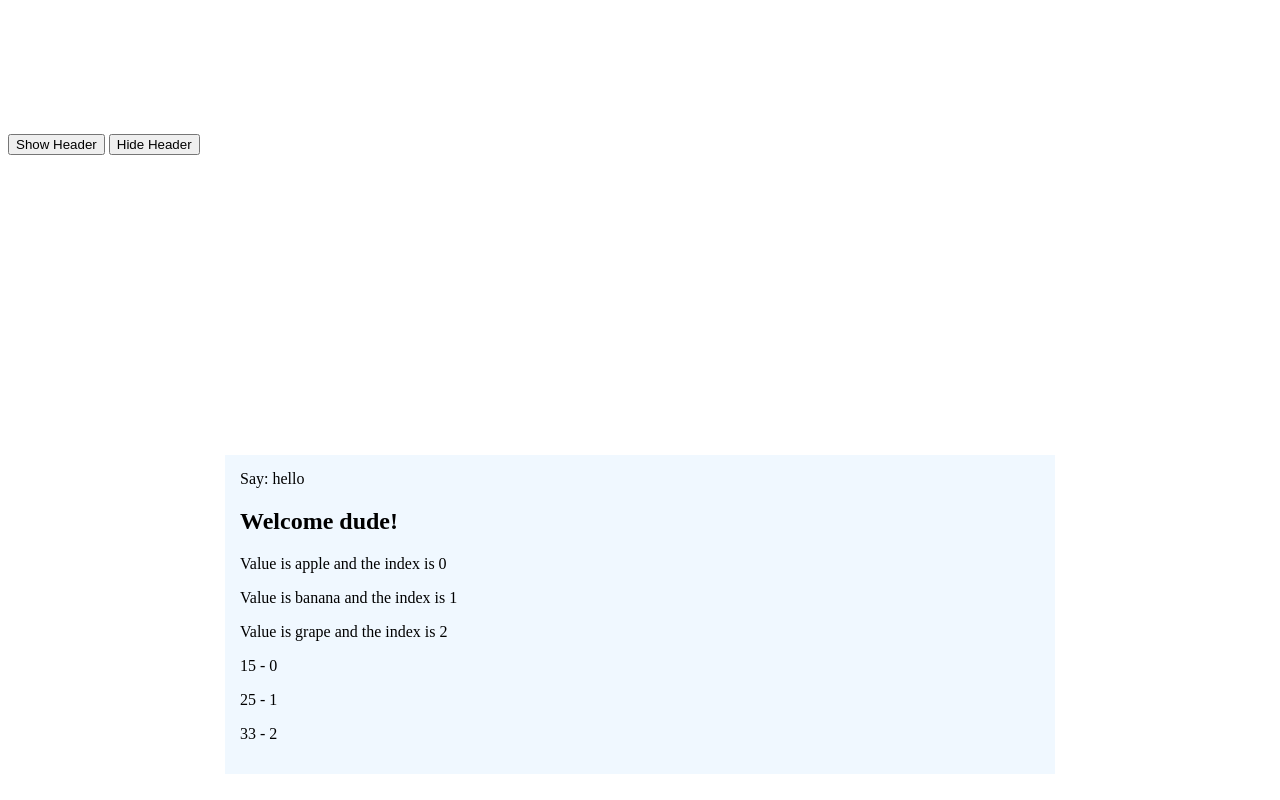
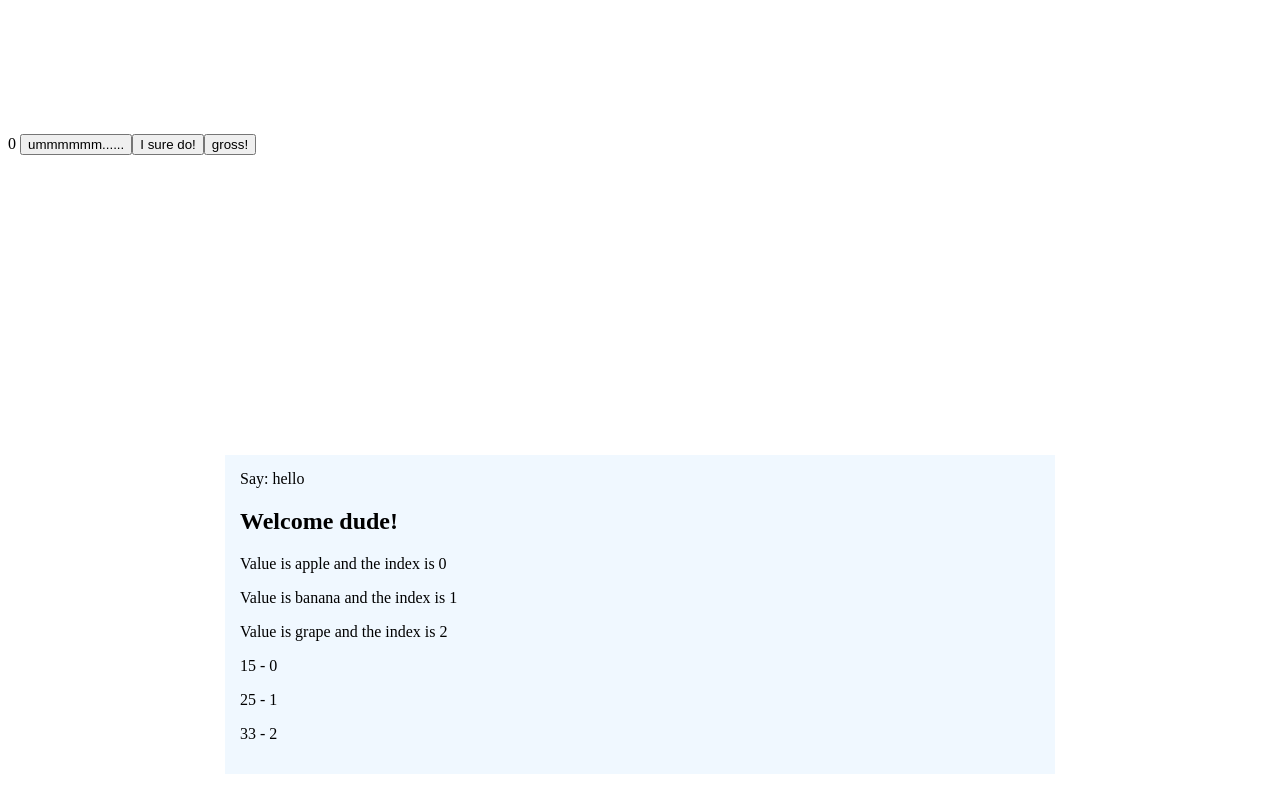
Before and after one commit to sumeshmon/svelte, a SvelteKit app in the folder playground-svlte/: page / in a window 1280 px wide. Built offline with nearby package versions, Linux system fonts and the light colour scheme.

Commit message:
button value

```diff
--- a/playground-svlte/src/routes/+page.svelte
+++ b/playground-svlte/src/routes/+page.svelte
@@ -23,6 +23,14 @@
   // setTimeout(() => {
   //   showHeader = true;
   // }, 1000);
+
+// challenge
+  const buttons = [
+        {value: 0,  text: 'ummmmmm......'},
+        {value: 1,  text: 'I sure do!'},
+        {value: -2, text: 'gross!'}
+    ]
+    let score = 0;
 </script>
 
 {#if showHeader}
@@ -33,9 +41,13 @@
 <button on:click={ () =>{showHeader=false} }>Hide header</button> -->
 
 <!-- passing the event -->
- <Button on:showBabu = { ()=>{showHeader=true} } on:hideBabu = { ()=>{showHeader=false} }/>
+ <!-- <Button on:showBabu = { ()=>{showHeader=true} } on:hideBabu = { ()=>{showHeader=false} }/> -->
 
  <!-- <Button on:clickSasi = { (e)=>{showHeader=e.detail} } /> -->
+
+ <!-- challenge -->
+  {score}
+  <Button {buttons} on:click={ (e)=> {score += e.detail.value}}/>
 <Container>
   <div>Say: {say}</div>
 
--- a/playground-svlte/src/routes/components/Button.svelte
+++ b/playground-svlte/src/routes/components/Button.svelte
@@ -1,14 +1,28 @@
 <script>
     import { createEventDispatcher } from 'svelte';
     const dispatchSumesh = createEventDispatcher();
+
+    export let buttons
 </script>
 <!-- normal -->
 <!-- <button on:click><slot></slot></button> -->
 
 <!-- passing the event -->
-<button on:click  = { ()=> dispatchSumesh('showBabu')}>Show Header</button>
-<button on:click  = { ()=> dispatchSumesh('hideBabu')}>Hide Header</button>
+<!-- <button on:click  = { ()=> dispatchSumesh('showBabu')}>Show Header</button>
+<button on:click  = { ()=> dispatchSumesh('hideBabu')}>Hide Header</button> -->
 
 <!-- passing the event with detail-->
 <!-- <button on:click={ () => dispatchSumesh('clickSasi',true)}>Show Header </button>
 <button on:click={ () => dispatchSumesh('clickSasi',false)}>Hide Header </button> -->
+
+<!-- Challenge
+1. add a prop in Buttons.svelte called buttons which is a list of objects like:
+[{value: '', text: ''}, ...etc]
+2. use #each to turn all the objects into buttons that
+    a. have innerHTML equal to the .text of the object
+    b. dispatch a click event that passes the .value of the object
+3. Handle the event in App.svelte to update the score
+-->
+{#each buttons as button}
+    <button on:click={() => dispatchSumesh('click', {value: button.value})}> {button.text}</button>
+{/each}
```
